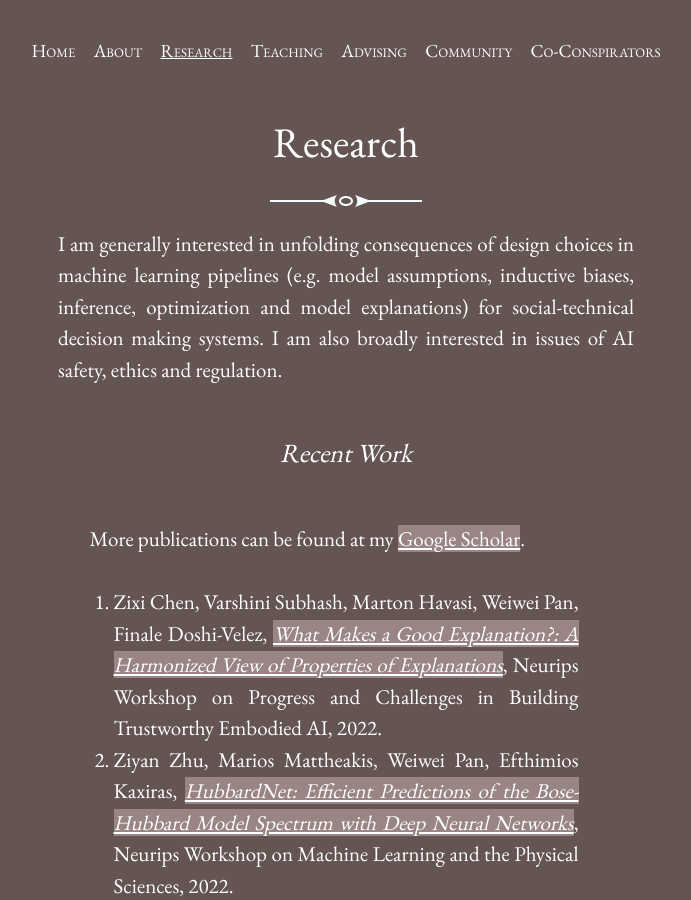
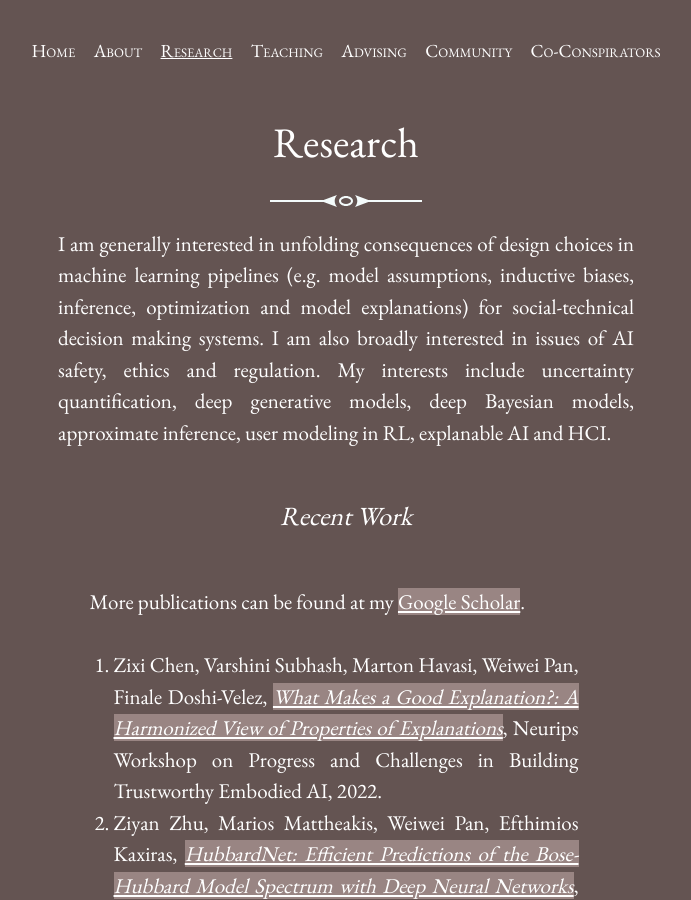
Before and after one commit to onefishy/onefishy.github.io, a Jekyll site: the page built from research.md, in a window 1280 px wide and 900 px high. Shown: the whole window, without its empty margins (294-985 px from the left). Built offline with Jekyll 4.4.1, drawn with Linux system fonts in a browser that asks for light colours.

Commit message:
Update research.md

```diff
--- a/research.md
+++ b/research.md
@@ -3,7 +3,7 @@ layout: post
 title: Research
 ---
 
-I am generally interested in unfolding consequences of design choices in machine learning pipelines (e.g. model assumptions, inductive biases, inference, optimization and model explanations) for social-technical decision making systems. I am also broadly interested in issues of AI safety, ethics and regulation.
+I am generally interested in unfolding consequences of design choices in machine learning pipelines (e.g. model assumptions, inductive biases, inference, optimization and model explanations) for social-technical decision making systems. I am also broadly interested in issues of AI safety, ethics and regulation. My interests include uncertainty quantification, deep generative models, deep Bayesian models, approximate inference, user modeling in RL, explanable AI and HCI.
 
 #### Recent Work
 More publications can be found at my [Google Scholar](https://scholar.google.com/citations?hl=en&user=4mmuvFgAAAAJ&view_op=list_works&gmla=AJsN-F5bL3dw5jD4ejRi0SQ1tJXKMOrJkd9TtZbRMr24y-EezVDMPWVHzUwilBE7qF37B1QmCs7fz05isA26H-4MVgtEUf3q4_IU2HZpxC53Tat-3o4fnog).
```
